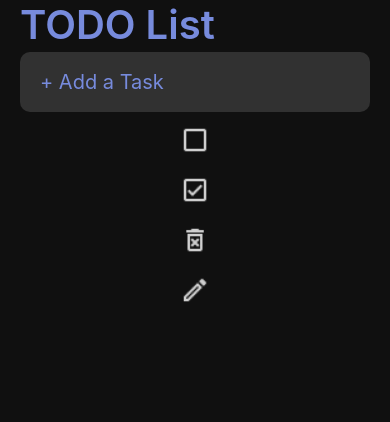
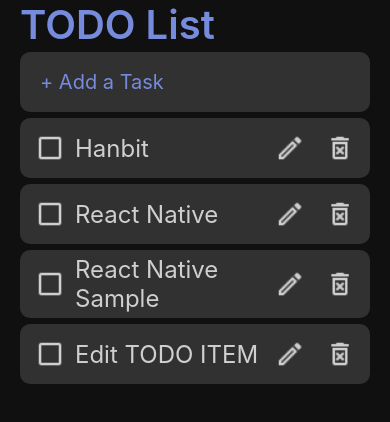
Before and after one commit to wlsghKim/bucket-list2, a React Native app: screen / in a window 390 px wide. Shown: the top 422 px of the page. Built offline with nearby package versions, Linux system fonts and the light colour scheme.

Commit message:
'20230310-4'

```diff
--- a/src/App.js
+++ b/src/App.js
@@ -1,10 +1,9 @@
 import React, { useState } from 'react';
-import { StatusBar } from 'react-native';
+import { StatusBar, Dimensions } from 'react-native';
 import styled, { ThemeProvider } from 'styled-components/native';
 import { theme } from './theme';
 import Input from './components/Input';
-import IconButton from './components/IconButton';
-import images from './images';
+import Task from './components/Task';
 
 const Container = styled.SafeAreaView`
   flex: 1;
@@ -21,8 +20,16 @@
   margin: 0px 20px; /* y축 x축 */
 `;
 
+const List = styled.ScrollView`
+  flex: 1;
+  width: ${({ width }) => width - 40}px;
+`;
+
 const App = () => {
+  const width = Dimensions.get('window').width;
+
   const [newTask, setNewTask] = useState('');
+
   const _addTask = () => {
     alert(`Add: ${newTask}`);
     setNewTask('');
@@ -31,6 +38,7 @@
     setNewTask(text);
     console.log(`변경된문자열:${newTask}`);
   };
+
   return (
     <ThemeProvider theme={theme}>
       <Container>
@@ -45,10 +53,12 @@
           onChangeText={_handleTextChange}
           onSubmitEditing={_addTask}
         />
-        <IconButton type={images.uncompleted} />
-        <IconButton type={images.completed} />
-        <IconButton type={images.delete} />
-        <IconButton type={images.update} />
+        <List width={width}>
+          <Task text="Hanbit" />
+          <Task text="React Native" />
+          <Task text="React Native Sample" />
+          <Task text="Edit TODO ITEM" />
+        </List>
       </Container>
     </ThemeProvider>
   );
--- a/src/components/IconButton.js
+++ b/src/components/IconButton.js
@@ -5,21 +5,20 @@
 import images from '../images';
 
 const Icon = styled.Image`
-  tint-color: ${({ theme, completed }) =>
-    completed ? theme.done : theme.text};
+  tint-color: ${({ theme }) => theme.text};
   width: 30px;
   height: 30px;
   margin: 10px;
 `;
 
-const IconButton = ({ type, onPressOut, id, completed }) => {
+const IconButton = ({ type, onPressOut }) => {
   const _onPressOut = () => {
     onPressOut(id);
   };
 
   return (
     <Pressable onPressOut={_onPressOut}>
-      <Icon source={type} completed={completed} />
+      <Icon source={type} />
     </Pressable>
   );
 };
@@ -31,8 +30,6 @@
 IconButton.propTypes = {
   type: PropTypes.oneOf(Object.values(images)).isRequired,
   onPressOut: PropTypes.func,
-  id: PropTypes.string,
-  completed: PropTypes.bool,
 };
 
 export default IconButton;
--- /dev/null
+++ b/src/components/Task.js
@@ -0,0 +1,37 @@
+import React from 'react';
+import styled from 'styled-components/native';
+import PropTypes from 'prop-types';
+import IconButton from './IconButton';
+import images from '../images';
+
+const Container = styled.View`
+  flex-direction: row;
+  align-items: center;
+  background-color: ${({ theme }) => theme.itemBackground};
+  border-radius: 10px;
+  padding: 5px;
+  margin: 3px 0px;
+`;
+
+const Contents = styled.Text`
+  flex: 1;
+  font-size: 24px;
+  color: ${({ theme }) => theme.text};
+`;
+
+const Task = ({ text }) => {
+  return (
+    <Container>
+      <IconButton type={images.uncompleted} />
+      <Contents>{text}</Contents>
+      <IconButton type={images.update} />
+      <IconButton type={images.delete} />
+    </Container>
+  );
+};
+
+Task.propTypes = {
+  text: PropTypes.string.isRequired,
+};
+
+export default Task;
```
